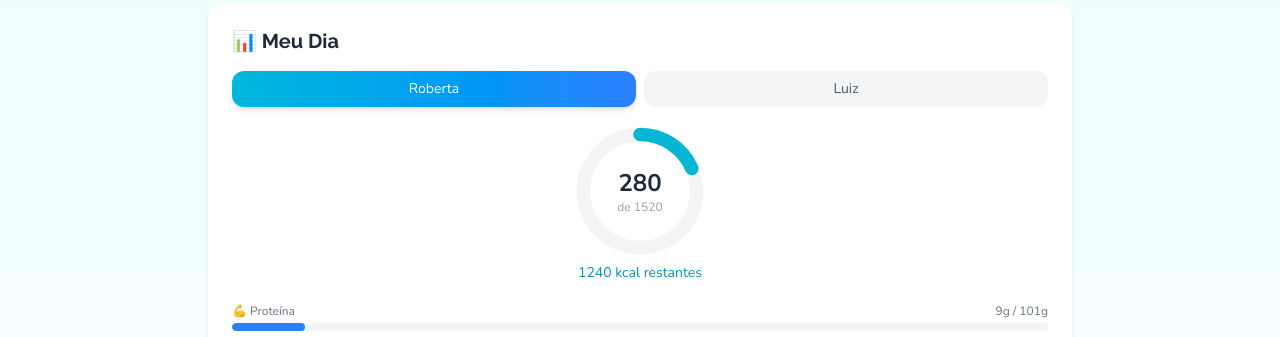
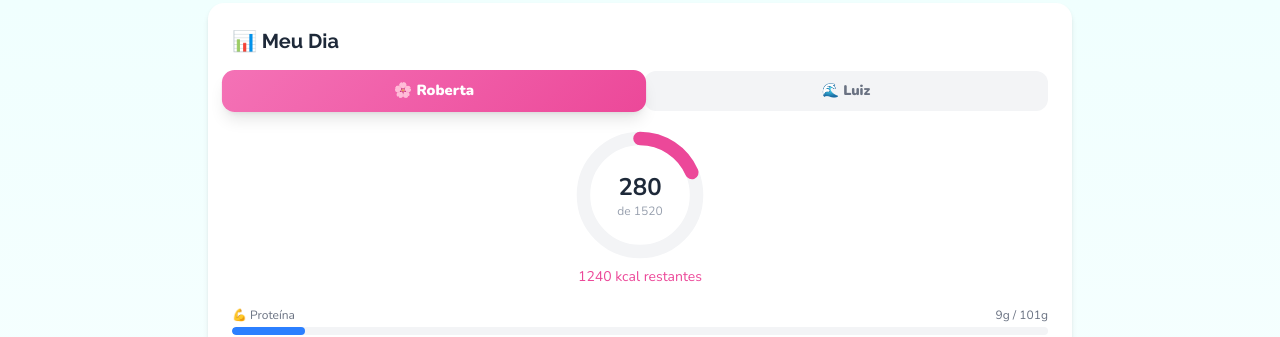
Before and after one commit to occydefi/occyfit, a React (Vite) app: page / in a window 1280 px wide. Shown: the part 254-591 px from the top of the page. Built offline with nearby package versions, Linux system fonts and the light colour scheme.

Commit message:
perfis: Roberta=rosa 🌸 Luiz=azul 🌊

```diff
--- a/src/components/DailyTracker.tsx
+++ b/src/components/DailyTracker.tsx
@@ -29,6 +29,7 @@ export default function DailyTracker() {
   const profile = DEFAULT_PROFILES[activeProfile];
   const goalCalories = calculateGoalCalories(profile);
   const goalProtein = calculateProteinGoal(profile);
+  const profileColor = activeProfile === 'roberta' ? '#ec4899' : '#3b82f6';
 
   const totalCalories = log.reduce((s, e) => s + e.calories, 0);
   const totalProtein = log.reduce((s, e) => s + e.protein, 0);
@@ -108,16 +109,24 @@ export default function DailyTracker() {
 
       {/* Profile selector */}
       <div className="flex gap-2 mb-5">
-        {(['roberta', 'luiz'] as const).map(p => (
-          <button key={p} onClick={() => setActiveProfile(p)}
-            className={`flex-1 py-2 rounded-xl text-sm font-medium transition-all ${
-              activeProfile === p
-                ? 'bg-gradient-to-r from-cyan-500 to-blue-500 text-white shadow-md'
-                : 'bg-gray-100 text-gray-600'
-            }`}>
-            {DEFAULT_PROFILES[p].name}
-          </button>
-        ))}
+        <button onClick={() => setActiveProfile('roberta')}
+          className={`flex-1 py-2.5 rounded-xl text-sm font-black transition-all flex items-center justify-center gap-2 ${
+            activeProfile === 'roberta'
+              ? 'text-white shadow-lg scale-105'
+              : 'bg-gray-100 text-gray-500'
+          }`}
+          style={activeProfile === 'roberta' ? { background: 'linear-gradient(135deg, #f472b6, #ec4899)' } : {}}>
+          🌸 Roberta
+        </button>
+        <button onClick={() => setActiveProfile('luiz')}
+          className={`flex-1 py-2.5 rounded-xl text-sm font-black transition-all flex items-center justify-center gap-2 ${
+            activeProfile === 'luiz'
+              ? 'text-white shadow-lg scale-105'
+              : 'bg-gray-100 text-gray-500'
+          }`}
+          style={activeProfile === 'luiz' ? { background: 'linear-gradient(135deg, #60a5fa, #3b82f6)' } : {}}>
+          🌊 Luiz
+        </button>
       </div>
 
       {/* Calorie ring */}
@@ -127,7 +136,7 @@ export default function DailyTracker() {
             <svg className="w-32 h-32 -rotate-90" viewBox="0 0 36 36">
               <circle cx="18" cy="18" r="15.9" fill="none" stroke="#f3f4f6" strokeWidth="3.8" />
               <circle cx="18" cy="18" r="15.9" fill="none"
-                stroke={progress > 90 ? '#ef4444' : '#06b6d4'}
+                stroke={progress > 90 ? '#ef4444' : profileColor}
                 strokeWidth="3.8"
                 strokeDasharray={`${progress} 100`}
                 strokeLinecap="round" />
@@ -137,7 +146,8 @@ export default function DailyTracker() {
               <p className="text-xs text-gray-400">de {goalCalories}</p>
             </div>
           </div>
-          <p className={`mt-2 text-sm font-medium ${remaining >= 0 ? 'text-cyan-600' : 'text-red-500'}`}>
+          <p className={`mt-2 text-sm font-medium ${remaining < 0 ? 'text-red-500' : ''}`}
+            style={remaining >= 0 ? { color: profileColor } : {}}>
             {remaining >= 0 ? `${remaining} kcal restantes` : `${Math.abs(remaining)} kcal acima`}
           </p>
         </div>
```
